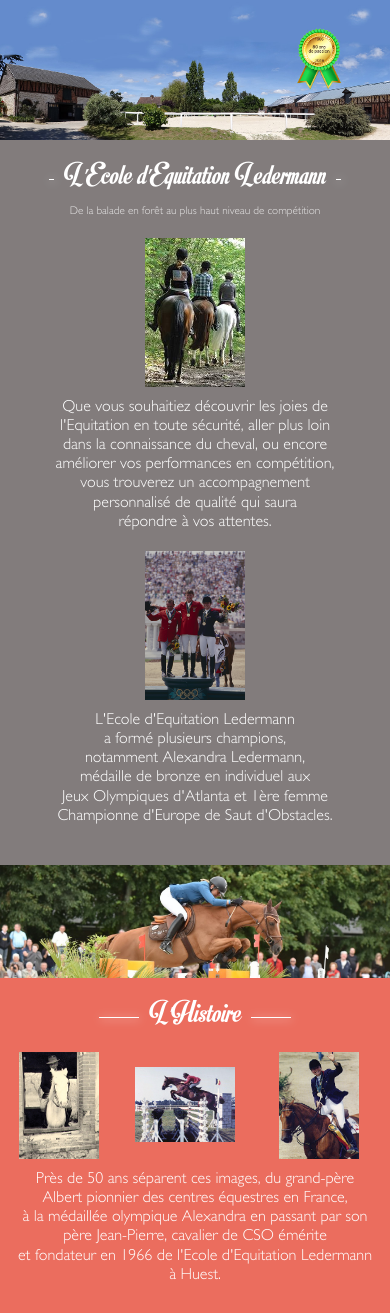
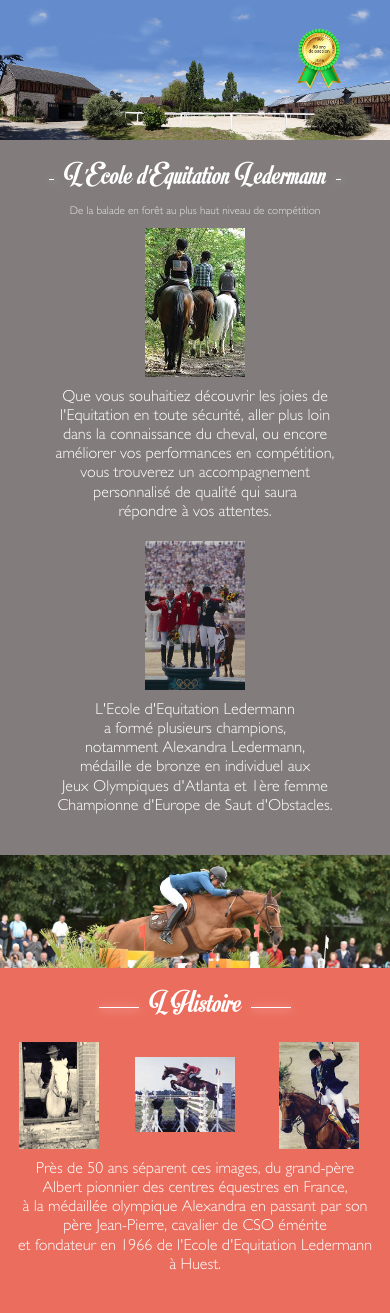
Before and after one commit to Stevensc92/equitation, a PHP site: page / in a window 390 px wide. Shown: the part 100-1413 px from the top of the page. Run offline with PHP 8.4, Linux system fonts and the light colour scheme; some libraries are stand-ins or nearby versions.

Commit message:
some update responsive

```diff
--- a/Public/css/style.css
+++ b/Public/css/style.css
@@ -296,7 +296,7 @@
 		width: 350px;
 	}
 
-	#school div.img-center:nth-child(2)
+	#school div.img-center:nth-child(2) > .img-mobile
 	{
 		margin-top: -30px;
 	}
@@ -346,6 +346,11 @@
 	{
 		width: 400px;
 		height: auto;
+	}
+
+	#school div.img-center:nth-child(2) > .img-mobile
+	{
+		margin-top: -30px;
 	}
 
 	#famille div.img-center:nth-child(2) > .img-mobile
```
Lines whose indentation alone changed are shown as unchanged.
